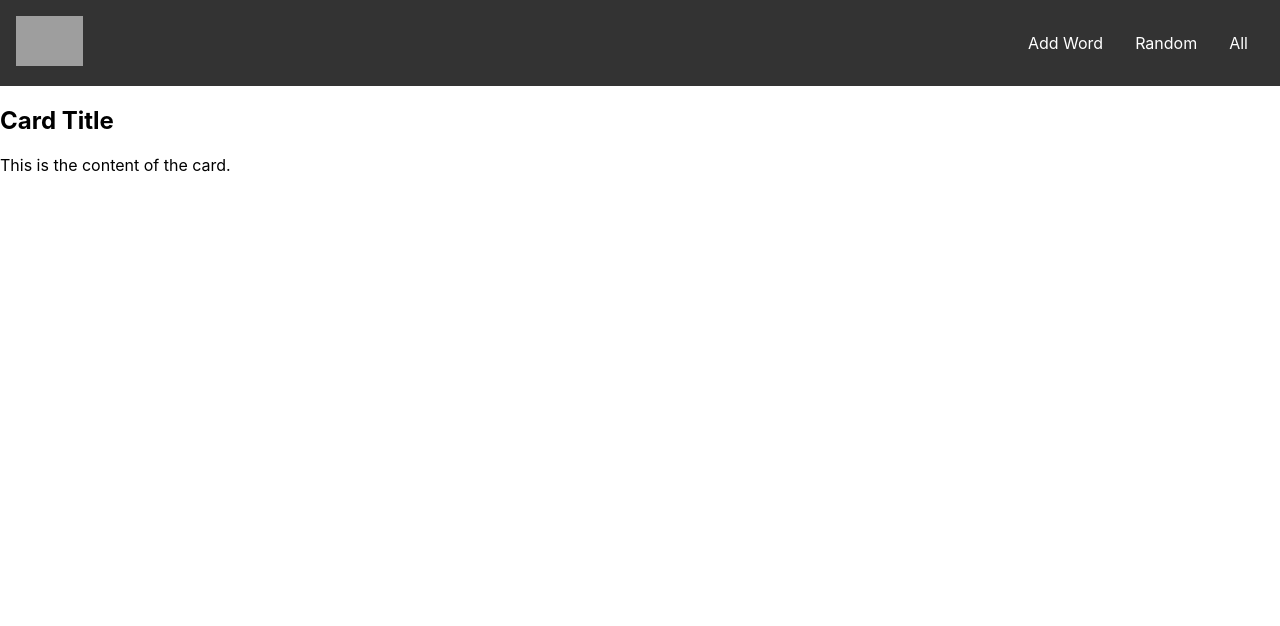
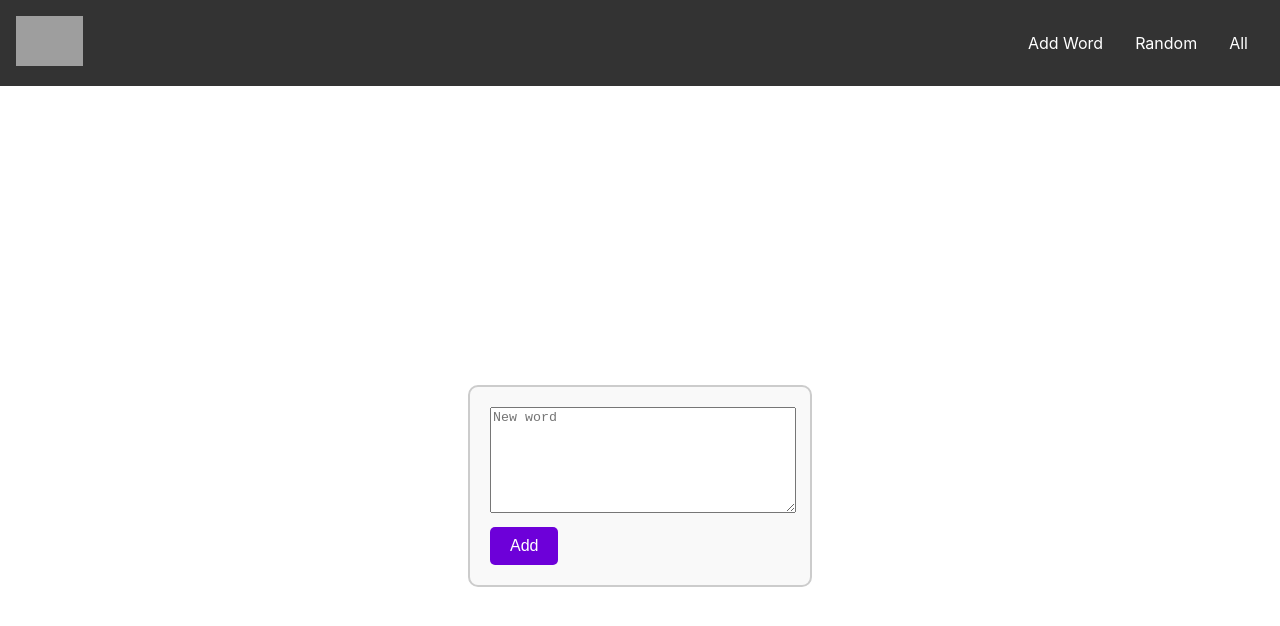
Before and after one commit to maykaltenev/learn-card, a React (Create React App) app: page / in a window 1280 px wide. Shown: the top 626 px of the page. Built offline with nearby package versions, Linux system fonts and the light colour scheme; grey boxes are pictures that could not be loaded.

Commit message:
card component

```diff
--- /dev/null
+++ b/src/components/card/Card.css
@@ -0,0 +1,34 @@
+.card-container {
+  display: flex;
+  justify-content: center;
+  align-items: center;
+  height: 100vh;
+}
+
+.card {
+  width: 300px;
+  padding: 20px;
+  border: 2px solid #ccc;
+  border-radius: 10px;
+  background-color: #f9f9f9;
+}
+
+textarea {
+  width: 100%;
+  height: 100px;
+  margin-bottom: 10px;
+}
+
+button {
+  padding: 10px 20px;
+  background-color: #6d00d9;
+  color: #fff;
+  border: none;
+  border-radius: 5px;
+  cursor: pointer;
+  font-size: 16px;
+}
+
+button:hover {
+  background-color: #0056b3;
+}
--- a/src/components/card/Card.jsx
+++ b/src/components/card/Card.jsx
@@ -1,10 +1,23 @@
-import React from "react";
+import React, { useState } from "react";
+import "./Card.css"; // CSS file for styling
 
-const Card = ({ title, content }) => {
+const Card = () => {
+  const [text, setText] = useState("");
+
+  const handleChange = (e) => {
+    setText(e.target.value);
+  };
+
+  const handleClick = () => {
+    alert(text);
+  };
+
   return (
-    <div className="card">
-      <h2>{title}</h2>
-      <p>{content}</p>
+    <div className="card-container">
+      <div className="card">
+        <textarea placeholder="New word" value={text} onChange={handleChange} />
+        <button onClick={handleClick}>Add</button>
+      </div>
     </div>
   );
 };
```
